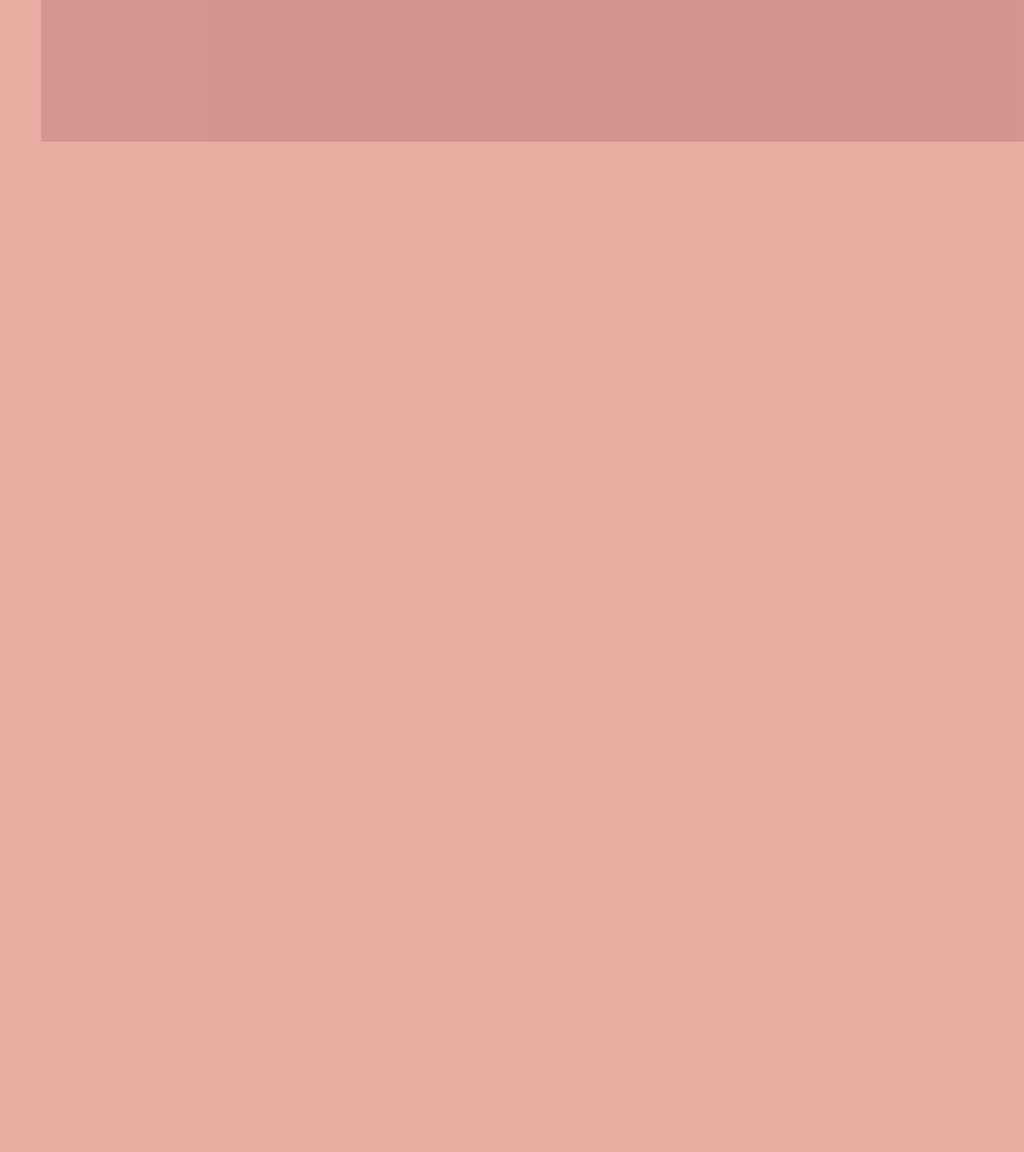
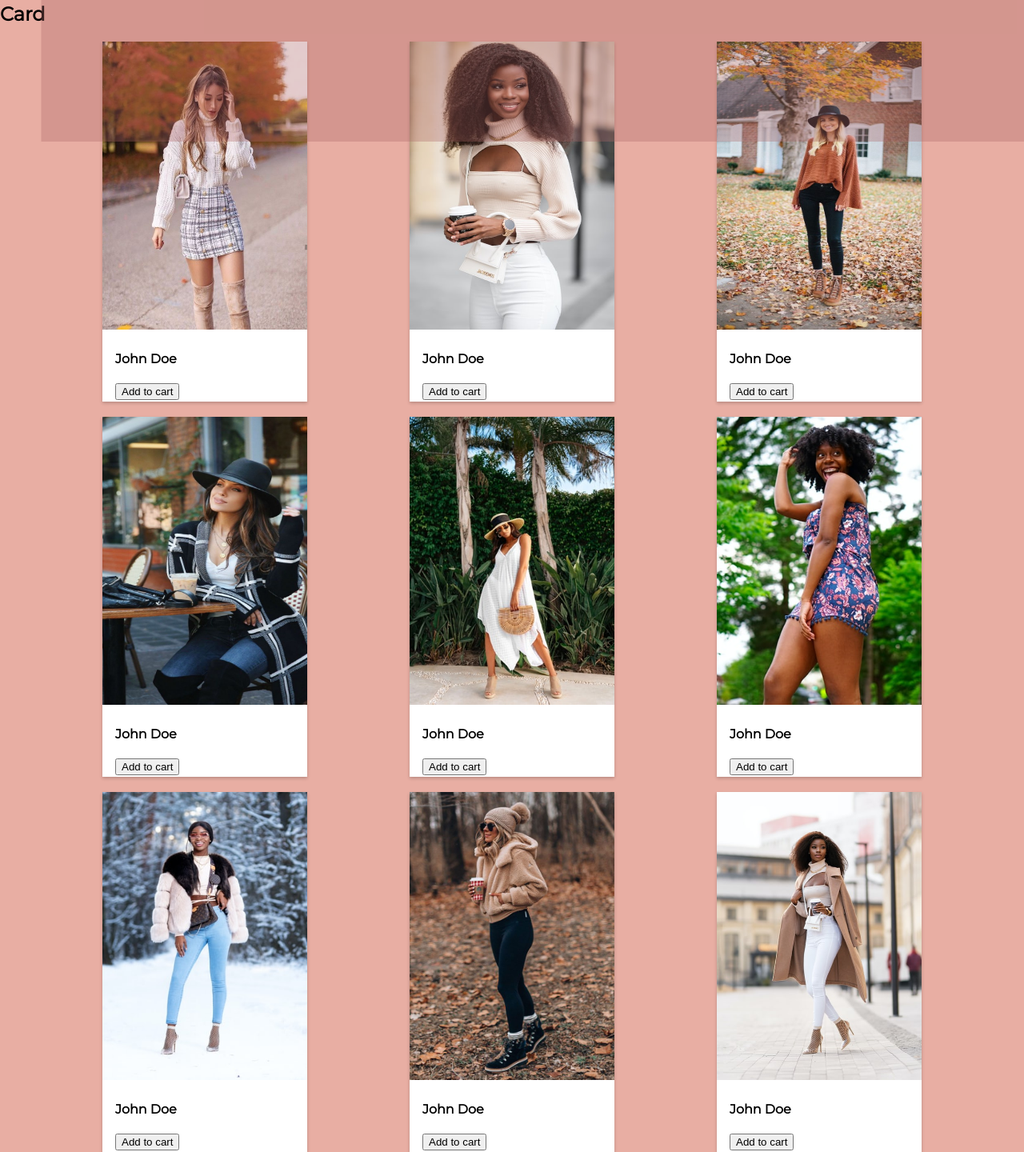
Before and after one commit to Wuanitawanjiku/GLAM-GRAM, a plain HTML site: page index.htm in a window 1280 px wide. Shown: the part 1483-2923 px from the top of the page at 80% size. Before the commit the page ends 1660 px from the top, so only its background shows below. Drawn offline with Linux system fonts and the light colour scheme.

Commit message:
Added code

```diff
--- a/index.htm
+++ b/index.htm
@@ -77,7 +77,89 @@
     </section>
 
 
+    <h2>Card</h2>
+    <section id="fall">
+    <div class = "fall">
 
+    <div class="card">
+      <img src="image/fall.jpg" alt="Avatar"  >
+      <div class="container">
+        <h4><b>John Doe</b></h4>
+        <button>Add to cart</button>
+      </div>
+    </div>
+
+      <div class="card">
+        <img src="image/fall5.jpeg" alt="Avatar">
+        <div class="container">
+          <h4><b>John Doe</b></h4>
+            <button>Add to cart</button>
+        </div>
+      </div>
+      <div class="card">
+        <img src="image/fall3.jpg" alt="Avatar">
+        <div class="container">
+          <h4><b>John Doe</b></h4>
+          <button>Add to cart</button>
+        </div>
+      </div>
+      </div><br>
+      <section id="summer">
+      <div class = "summer">
+
+        <div class="card">
+          <img src="image/summer1.jpg" alt="Avatar"  >
+          <div class="container">
+            <h4><b>John Doe</b></h4>
+            <button>Add to cart</button>
+          </div>
+        </div>
+
+          <div class="card">
+            <img src="image/summer3.jpeg" alt="Avatar">
+            <div class="container">
+              <h4><b>John Doe</b></h4>
+              <button>Add to cart</button>
+            </div>
+          </div>
+          <div class="card">
+            <img src="image/summer4.jpeg" alt="Avatar">
+            <div class="container">
+              <h4><b>John Doe</b></h4>
+
+              <button>Add to cart</button>
+            </div>
+          </div>
+          </div><br>
+        </section>
+
+        <section id="winter">
+          <div class = "winter">
+
+            <div class="card">
+              <img src="image/winter.jpeg" alt="Avatar"  >
+              <div class="container">
+                <h4><b>John Doe</b></h4>
+                <button>Add to cart</button>
+              </div>
+            </div>
+
+              <div class="card">
+                <img src="image/winter2.jpg" alt="Avatar">
+                <div class="container">
+                  <h4><b>John Doe</b></h4>
+                  <button>Add to cart</button>
+                </div>
+              </div>
+              <div class="card">
+                <img src="image/winterb.jpeg" alt="Avatar">
+                <div class="container">
+                  <h4><b>John Doe</b></h4>
+                  <button>Add to cart</button>
+                </div>
+              </div>
+              </div>
+            </section>
     <!-- <section id="contact">
         <div class="project-heading">
             <h1>Contact Me</h1>
--- a/style.css
+++ b/style.css
@@ -251,3 +251,35 @@ nav ul li a:hover{
     color: #000;
     text-transform: uppercase;
 } */
+
+.card {
+    box-shadow: 0 2px 4px 0 rgba(0,0,0,0.2);
+    transition: 0.3s;
+    width: 20%;
+    height: 450px;
+    background-color: #ffffff;
+  }
+
+  .card:hover {
+    box-shadow: 0 10px 20px 0 rgba(27, 26, 26, 0.2);
+  }
+
+  .container {
+    padding: 2px 16px;
+  }
+  img{
+      width: 100%;
+      height: 360px;
+  }
+  .fall{
+      display: flex;
+      justify-content: space-evenly;
+  }
+  .summer{
+      display: flex;
+      justify-content: space-evenly;
+  }
+  .winter{
+       display: flex;
+      justify-content: space-evenly;
+  }
```
Also changed, not shown: image/fall.jpg (added), image/fall1.jpg (added), image/fall2.jpeg (added), image/fall2.jpg (added), image/fall3.jpg (added), image/fall5.jpeg (added), image/summer1.jpg (added), image/summer2.jpg (added), image/summer3.jpeg (added), image/summer4.jpeg (added), image/winter.jpeg (added), image/winter1.jpg (added), image/winter2.jpg (added), image/winterb.jpeg (added).
